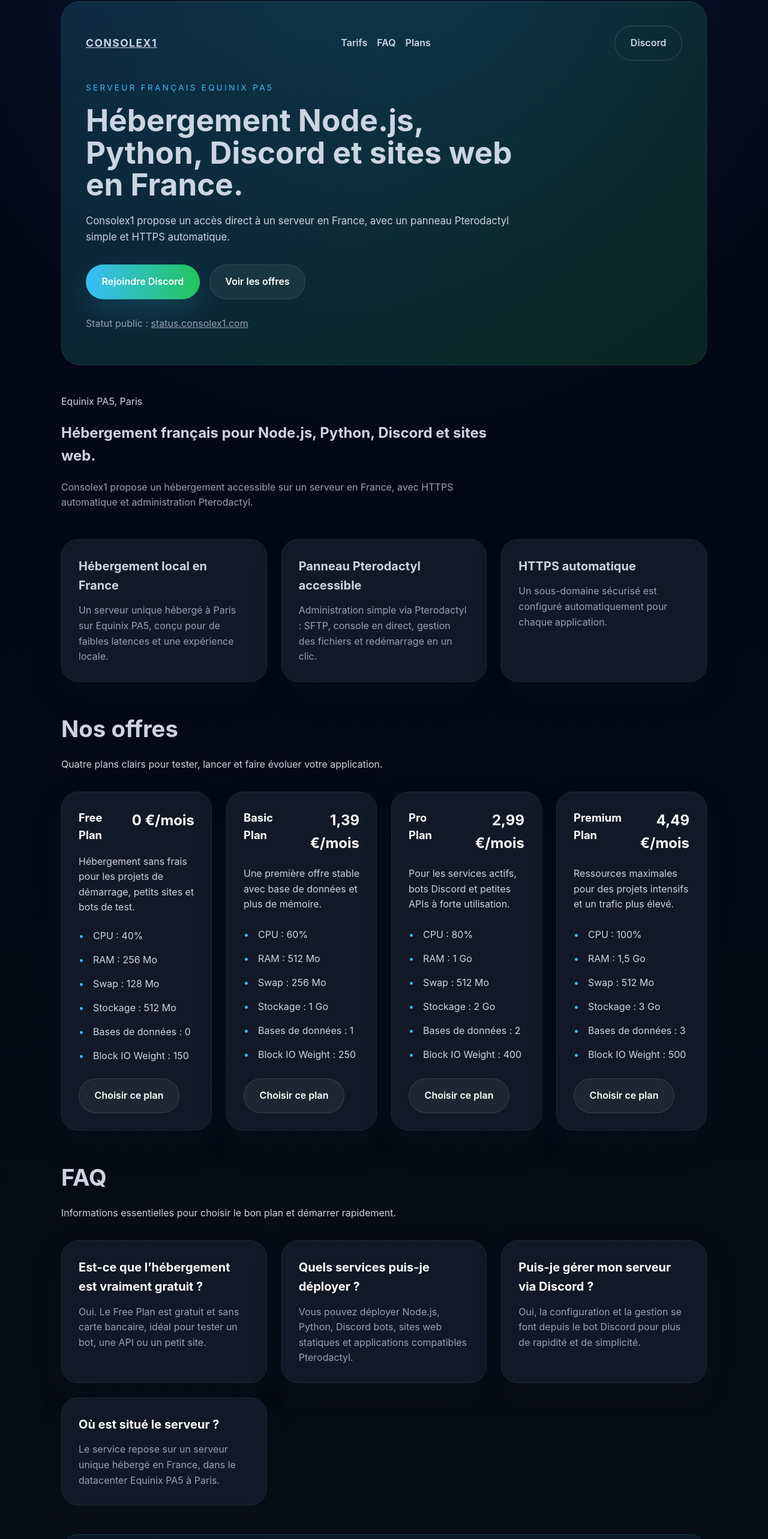
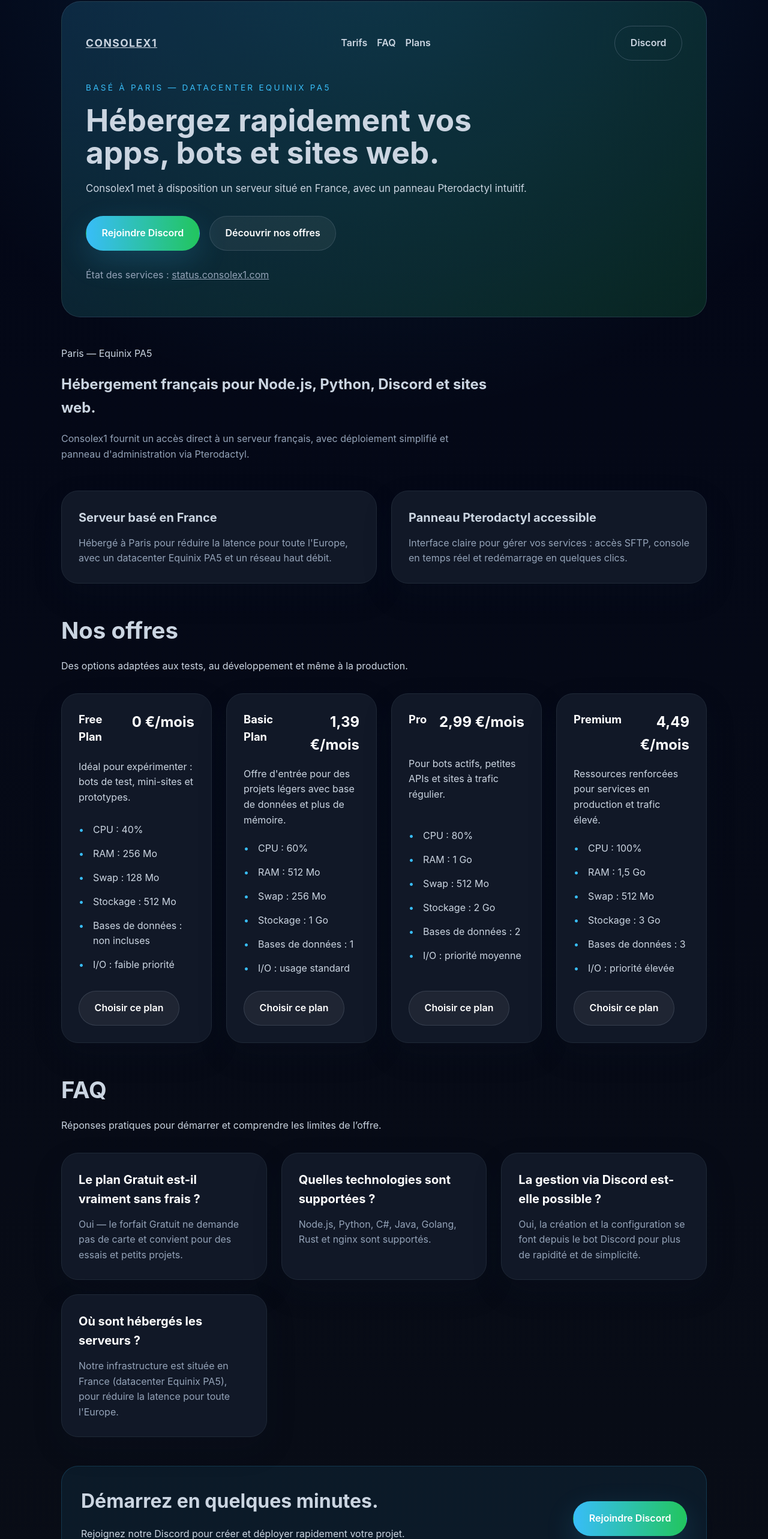
Before and after one commit to console-x1/consolex1.com, a Next.js app: page / in a window 1280 px wide. Shown: the part 141-2707 px from the top of the page at 60% size. Built offline with nearby package versions, Linux system fonts and the light colour scheme.

Commit message:
feat: update FAQ and pricing pages with clearer descriptions; modify header and footer content for consistency

```diff
--- a/src/app/layout.tsx
+++ b/src/app/layout.tsx
@@ -39,7 +39,7 @@
   return (
     <html lang="fr">
       <head>
-        <link rel="icon" type="image/png" href="/avatar.png" />
+        <link rel="icon" type="image/png" href="./avatar.png" />
       </head>
       <body>
         <div className="page-shell">
--- a/src/app/page.tsx
+++ b/src/app/page.tsx
@@ -3,40 +3,36 @@
 
 const features = [
   {
-    title: 'Hébergement local en France',
+    title: 'Serveur basé en France',
     description:
-      'Un serveur unique hébergé à Paris sur Equinix PA5, conçu pour de faibles latences et une expérience locale.',
+      "Hébergé à Paris pour réduire la latence pour toute l'Europe, avec un datacenter Equinix PA5 et un réseau haut débit.",
   },
   {
     title: 'Panneau Pterodactyl accessible',
     description:
-      'Administration simple via Pterodactyl : SFTP, console en direct, gestion des fichiers et redémarrage en un clic.',
-  },
-  {
-    title: 'HTTPS automatique',
-    description: 'Un sous-domaine sécurisé est configuré automatiquement pour chaque application.',
-  },
+      "Interface claire pour gérer vos services : accès SFTP, console en temps réel et redémarrage en quelques clics.",
+  }
 ];
 
 const plans = [
   {
     title: 'Free Plan',
     price: '0 €/mois',
-    description: 'Hébergement sans frais pour les projets de démarrage, petits sites et bots de test.',
+    description: 'Idéal pour expérimenter : bots de test, mini-sites et prototypes.',
     accent: 'green' as const,
     features: [
       'CPU : 40%',
       'RAM : 256 Mo',
       'Swap : 128 Mo',
       'Stockage : 512 Mo',
-      'Bases de données : 0',
-      'Block IO Weight : 150',
+      'Bases de données : non incluses',
+      'I/O : faible priorité',
     ],
   },
   {
     title: 'Basic Plan',
     price: '1,39 €/mois',
-    description: 'Une première offre stable avec base de données et plus de mémoire.',
+    description: "Offre d'entrée pour des projets légers avec base de données et plus de mémoire.",
     accent: 'blue' as const,
     features: [
       'CPU : 60%',
@@ -44,13 +40,13 @@
       'Swap : 256 Mo',
       'Stockage : 1 Go',
       'Bases de données : 1',
-      'Block IO Weight : 250',
+      'I/O : usage standard',
     ],
   },
   {
-    title: 'Pro Plan',
+    title: 'Pro',
     price: '2,99 €/mois',
-    description: 'Pour les services actifs, bots Discord et petites APIs à forte utilisation.',
+    description: 'Pour bots actifs, petites APIs et sites à trafic régulier.',
     accent: 'yellow' as const,
     features: [
       'CPU : 80%',
@@ -58,13 +54,13 @@
       'Swap : 512 Mo',
       'Stockage : 2 Go',
       'Bases de données : 2',
-      'Block IO Weight : 400',
+      'I/O : priorité moyenne',
     ],
   },
   {
-    title: 'Premium Plan',
+    title: 'Premium',
     price: '4,49 €/mois',
-    description: 'Ressources maximales pour des projets intensifs et un trafic plus élevé.',
+    description: 'Ressources renforcées pour services en production et trafic élevé.',
     accent: 'orange' as const,
     features: [
       'CPU : 100%',
@@ -72,31 +68,31 @@
       'Swap : 512 Mo',
       'Stockage : 3 Go',
       'Bases de données : 3',
-      'Block IO Weight : 500',
+      'I/O : priorité élevée',
     ],
   },
 ];
 
 const faqs = [
   {
-    question: 'Est-ce que l’hébergement est vraiment gratuit ?',
+    question: 'Le plan Gratuit est-il vraiment sans frais ?',
     answer:
-      'Oui. Le Free Plan est gratuit et sans carte bancaire, idéal pour tester un bot, une API ou un petit site.',
+      "Oui — le forfait Gratuit ne demande pas de carte et convient pour des essais et petits projets.",
   },
   {
-    question: 'Quels services puis-je déployer ?',
+    question: 'Quelles technologies sont supportées ?',
     answer:
-      'Vous pouvez déployer Node.js, Python, Discord bots, sites web statiques et applications compatibles Pterodactyl.',
+      'Node.js, Python, C#, Java, Golang, Rust et nginx sont supportés.',
   },
   {
-    question: 'Puis-je gérer mon serveur via Discord ?',
+    question: 'La gestion via Discord est-elle possible ?',
     answer:
-      'Oui, la configuration et la gestion se font depuis le bot Discord pour plus de rapidité et de simplicité.',
+      'Oui, la création et la configuration se font depuis le bot Discord pour plus de rapidité et de simplicité.',
   },
   {
-    question: 'Où est situé le serveur ?',
+    question: 'Où sont hébergés les serveurs ?',
     answer:
-      'Le service repose sur un serveur unique hébergé en France, dans le datacenter Equinix PA5 à Paris.',
+      "Notre infrastructure est située en France (datacenter Equinix PA5), pour réduire la latence pour toute l'Europe.",
   },
 ];
 
@@ -105,10 +101,10 @@
     <>
       <section className="section intro">
         <div className="section-header">
-          <span className="badge">Equinix PA5, Paris</span>
+          <span className="badge">Paris — Equinix PA5</span>
           <h1>Hébergement français pour Node.js, Python, Discord et sites web.</h1>
           <p className="section-description">
-            Consolex1 propose un hébergement accessible sur un serveur en France, avec HTTPS automatique et administration Pterodactyl.
+            Consolex1 fournit un accès direct à un serveur français, avec déploiement simplifié et panneau d'administration via Pterodactyl.
           </p>
         </div>
       </section>
@@ -122,7 +118,7 @@
       <section className="section plans-section" id="plans">
         <div className="section-header">
           <h2>Nos offres</h2>
-          <p>Quatre plans clairs pour tester, lancer et faire évoluer votre application.</p>
+          <p>Des options adaptées aux tests, au développement et même à la production.</p>
         </div>
         <div className="plans-grid">
           {plans.map((plan) => (
@@ -134,7 +130,7 @@
       <section className="section faq-section">
         <div className="section-header">
           <h2>FAQ</h2>
-          <p>Informations essentielles pour choisir le bon plan et démarrer rapidement.</p>
+          <p>Réponses pratiques pour démarrer et comprendre les limites de l’offre.</p>
         </div>
         <div className="faq-grid">
           {faqs.map((item) => (
@@ -148,11 +144,11 @@
 
       <section className="cta-banner">
         <div>
-          <h2>Lancez votre projet en quelques minutes.</h2>
-          <p>Rejoignez Discord et hébergez votre application sur consolex1 avec un serveur français.</p>
+          <h2>Démarrez en quelques minutes.</h2>
+          <p>Rejoignez notre Discord pour créer et déployer rapidement votre projet.</p>
         </div>
         <a className="button button-primary" href="https://discord.consolex1.com">
-          Ouvrir Discord
+          Rejoindre Discord
         </a>
       </section>
     </>
--- a/src/components/Footer.tsx
+++ b/src/components/Footer.tsx
@@ -1,8 +1,8 @@
 export default function Footer() {
   return (
     <footer className="footer-bar">
-      <p>© 2026 consolex1. Hébergement français et européen pour vos applications, bots et sites web.</p>
-      <a href="https://status.consolex1.com">Statut public</a>
+      <p>© 2026 consolex1. Hébergement européen, en français, pour tous vos projets.</p>
+      <a href="https://status.consolex1.com">Consulter le statut</a>
     </footer>
   );
 }
--- a/src/components/Header.tsx
+++ b/src/components/Header.tsx
@@ -28,10 +28,10 @@
         </div>
 
         <div className="hero-copy">
-          <p className="eyebrow">Serveur français Equinix PA5</p>
-          <h1>Hébergement Node.js, Python, Discord et sites web en France.</h1>
+          <p className="eyebrow">Basé à Paris — datacenter Equinix PA5</p>
+          <h1>Hébergez rapidement vos apps, bots et sites web.</h1>
           <p className="hero-text">
-            Consolex1 propose un accès direct à un serveur en France, avec un panneau Pterodactyl simple et HTTPS automatique.
+            Consolex1 met à disposition un serveur situé en France, avec un panneau Pterodactyl intuitif.
           </p>
 
           <div className="hero-actions">
@@ -39,12 +39,12 @@
               Rejoindre Discord
             </a>
             <a className="button button-secondary" href="#plans">
-              Voir les offres
+              Découvrir nos offres
             </a>
           </div>
 
           <p className="hero-note">
-            Statut public : <a href="https://status.consolex1.com">status.consolex1.com</a>
+            État des services : <a href="https://status.consolex1.com">status.consolex1.com</a>
           </p>
         </div>
       </div>
```
Also changed, not shown: src/app/faq/page.tsx (+11 -15 lines), src/app/tarif/page.tsx (+7 -7 lines).
